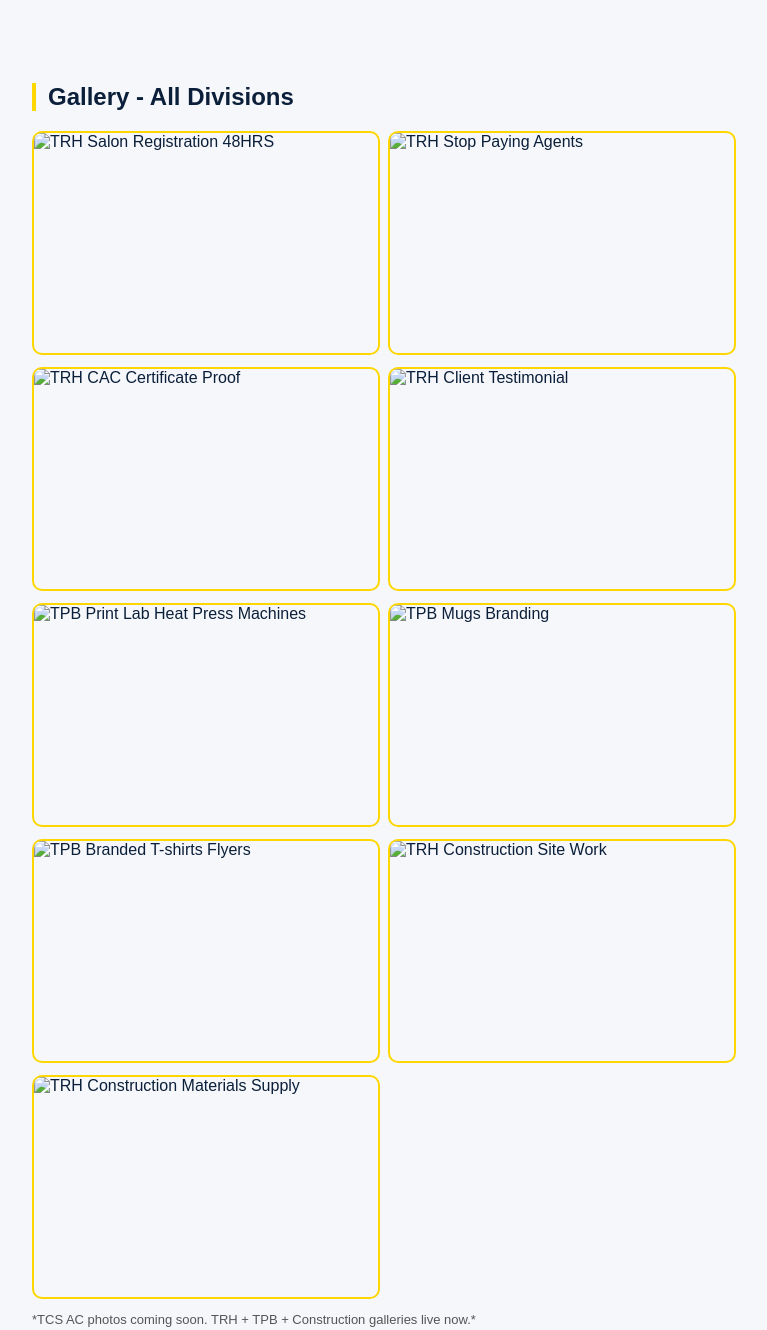
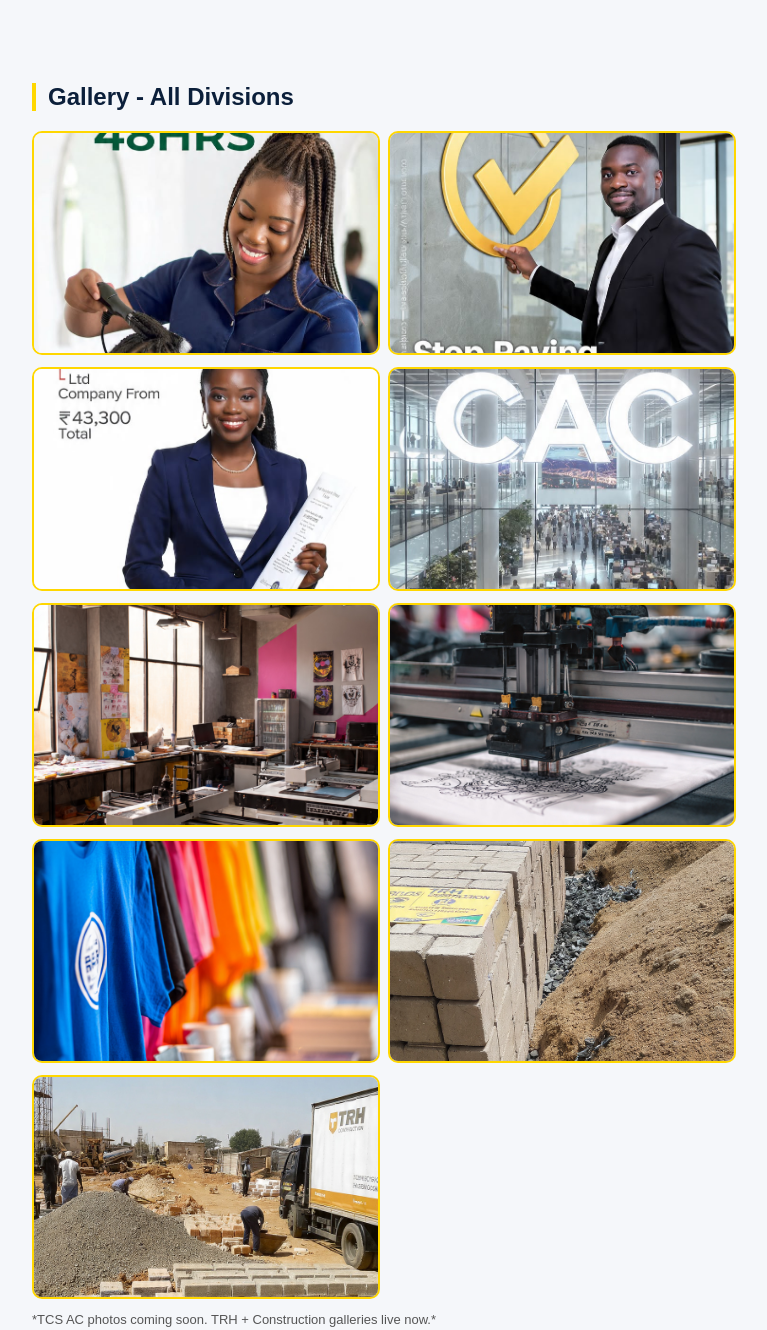
Before and after one commit to trechrexy/trh-site, a plain HTML site: page index.html in a window 1280 px wide. Shown: the part 1000-2330 px from the top of the page, without its empty margins (258-1025 px from the left). Drawn offline with Linux system fonts and the light colour scheme.

Commit message:
Update gallery images and note in index.html
Updated image sources in the gallery section and removed some images. Modified note text to reflect current galleries.

```diff
--- a/index.html
+++ b/index.html
@@ -66,19 +66,18 @@ section h2{border-left:4px solid #FFD700;padding-left:12px;color:#0B1F3A}
 <section>
   <h2>Gallery - All Divisions</h2>
   <div class="gallery">
-    <img src="images/TRH1.jpg" alt="TRH Salon Registration 48HRS">
-    <img src="images/TRH2.jpg" alt="TRH Stop Paying Agents">
-    <img src="images/TRH3.jpg" alt="TRH CAC Certificate Proof">
-    <img src="images/TRH4.jpg" alt="TRH Client Testimonial">
-    <img src="images/TPB1.jpg" alt="TPB Print Lab Heat Press Machines">
-    <img src="images/TPB2.jpg" alt="TPB Mugs Branding">
-    <img src="images/TPB3.jpg" alt="TPB Branded T-shirts Flyers">
-    <img src="images/CON1.jpg" alt="TRH Construction Site Work">
-    <img src="images/CON2.jpg" alt="TRH Construction Materials Supply">
+    <img src="TRH1.jpg" alt="TRH Salon Registration 48HRS">
+    <img src="TRH2.jpg" alt="TRH Stop Paying Agents">
+    <img src="TRH3.jpg" alt="TRH CAC Certificate Proof">
+    <img src="TRH4.jpg" alt="TRH Client Testimonial">
+    <img src="TRH5.jpg" alt="TRH">
+    <img src="TRH6.jpg" alt="TRH">
+    <img src="TRH7.jpg" alt="TRH">
+    <img src="CON1.jpg" alt="TRH Construction Site Work">
+    <img src="CON2.jpg" alt="TRH Construction Materials Supply">
   </div>
-  <p class="note">*TCS AC photos coming soon. TRH + TPB + Construction galleries live now.*</p>
+  <p class="note">*TCS AC photos coming soon. TRH + Construction galleries live now.*</p>
 </section>
-
 <section>
   <h2>Pricing</h2>
   <div class="card">
```
